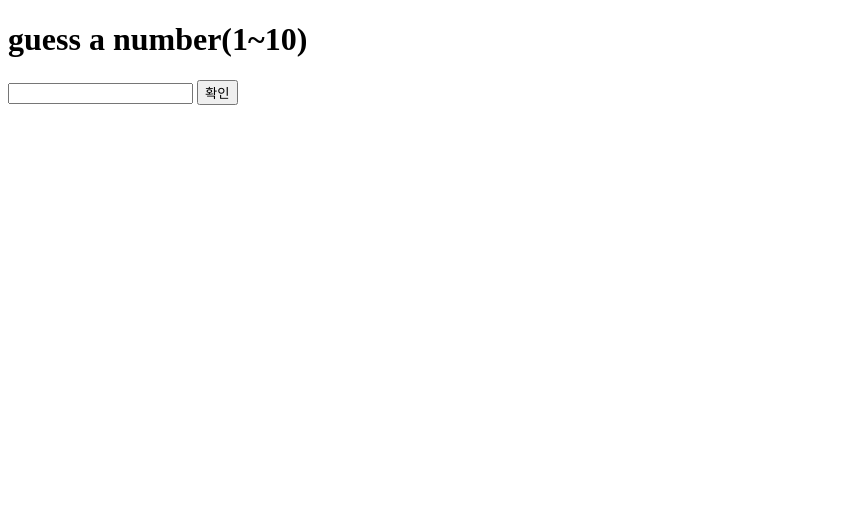
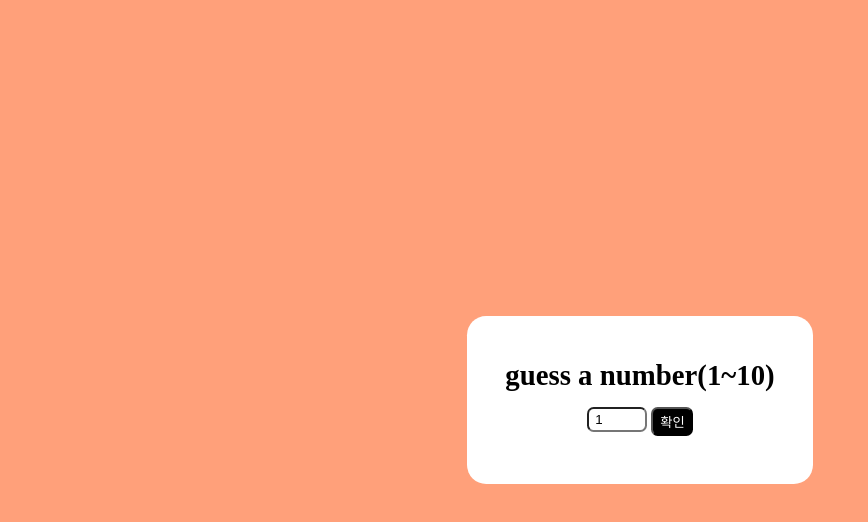
Before and after one commit to hubintheroot/_____JS_____, a plain HTML site: page day002/guessNumber.html in a window 1280 px wide. Shown: the whole page, without its empty margins (0-868 px from the left). Drawn offline with Linux system fonts and the light colour scheme.

Commit message:
style/guessNumber 디자인 추가

```diff
--- a/day002/guessNumber.html
+++ b/day002/guessNumber.html
@@ -4,12 +4,62 @@
     <meta charset="UTF-8" />
     <meta name="viewport" content="width=device-width, initial-scale=1.0" />
     <title>guess number | Task</title>
+    <style>
+      * {
+        margin: 0;
+        padding: 0;
+        box-sizing: border-box;
+      }
+      body {
+        height: 100vh;
+        background-color: lightsalmon;
+        display: flex;
+        align-items: center;
+        justify-content: center;
+      }
+      body > div {
+        background-color: #fff;
+        padding: 2em;
+        border-radius: 1em;
+        display: flex;
+        flex-direction: column;
+        gap: 0.5em;
+        font-size: 1.2em;
+        line-height: 1.2em;
+      }
+      h1 {
+        font-size: 1.5em;
+        line-height: 1.5em;
+      }
+      div > div {
+        display: flex;
+        gap: 0.25em;
+        justify-content: center;
+        & input,
+        button {
+          padding: 0.25em 0.5em;
+          font-weight: 500;
+          height: 100%;
+          border-radius: 0.5em;
+        }
+        & input {
+          width: 4.5em;
+        }
+        & button {
+          background-color: #000;
+          color: #fff;
+        }
+      }
+      p {
+        text-align: center;
+      }
+    </style>
   </head>
   <body>
     <div>
       <h1>guess a number(1~10)</h1>
       <div>
-        <input type="number" name="" id="number" />
+        <input type="number" name="" id="number" value="1" min="1" max="10" />
         <button type="button" id="btn">확인</button>
       </div>
       <p id="result"></p>
@@ -21,14 +71,12 @@
       const result = document.getElementById('result');
 
       btn.addEventListener('click', (e) => {
-        console.log(answer);
         const data = Number(input.value);
         result.innerText = `${data} ${
           answer === data
             ? `정답입니다! ${answer}`
             : `${answer < data ? '너무 커요' : '너무 작아요'}`
         }`;
-        console.log(data);
       });
     </script>
   </body>
```
